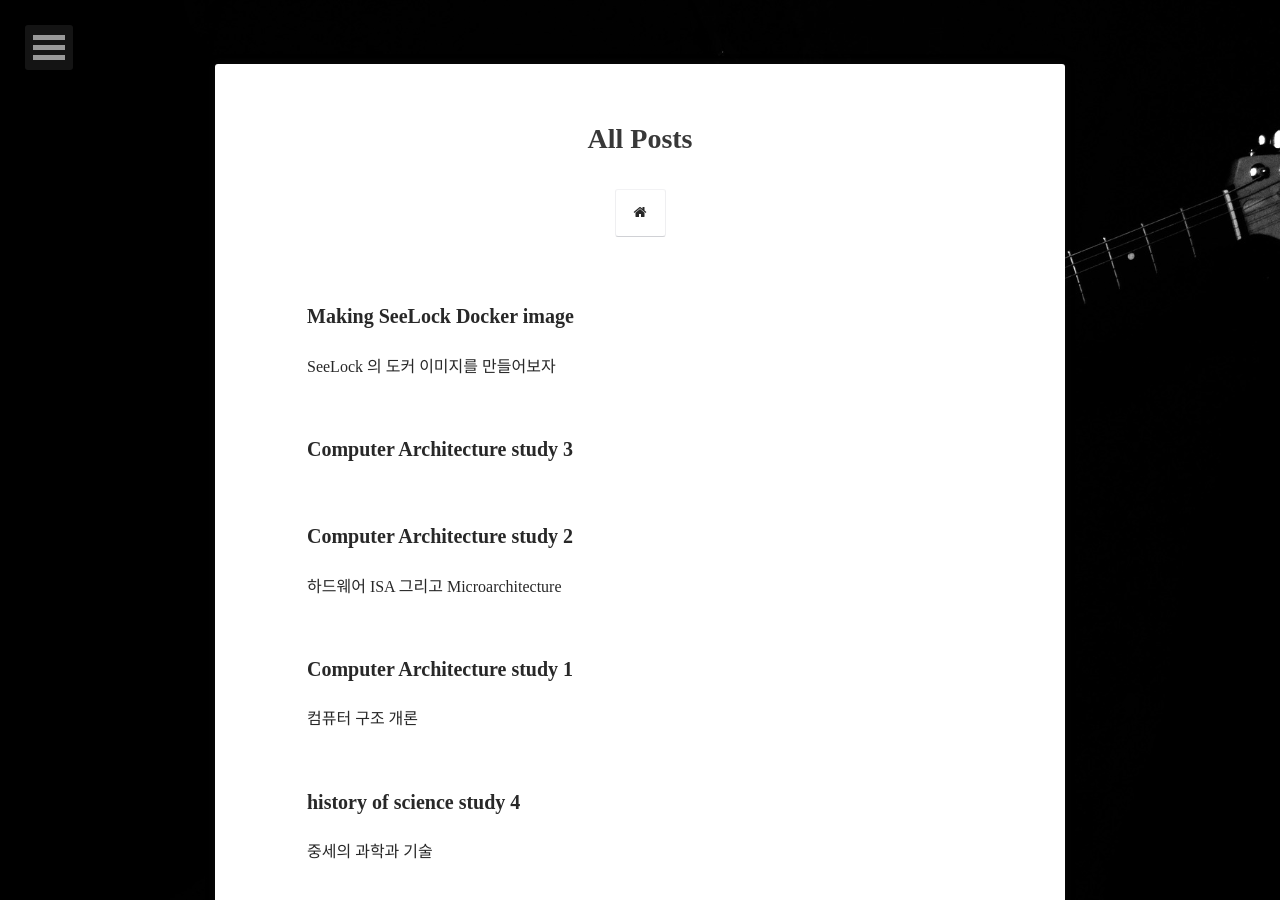
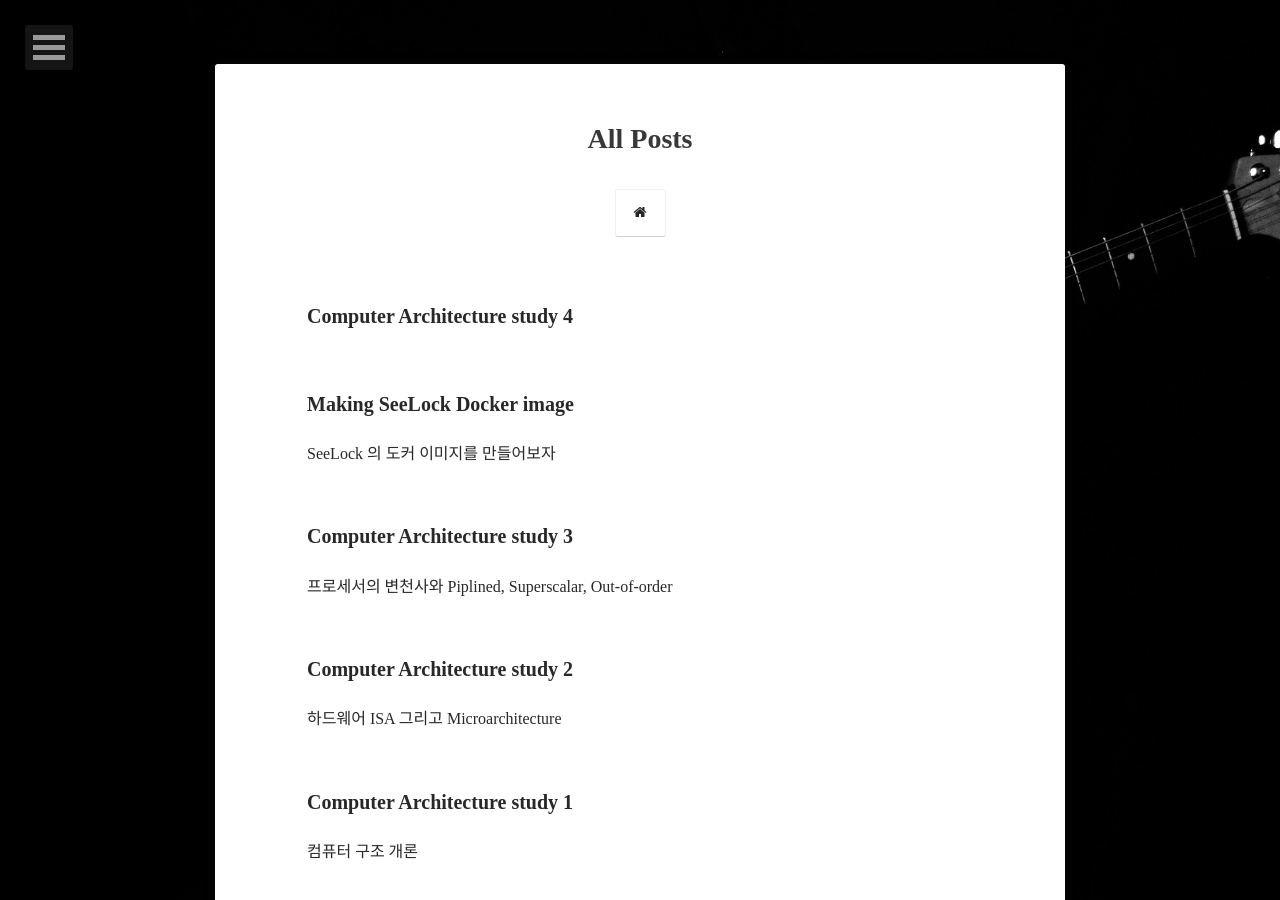
Before and after one commit to siloFoX/siloFoX.github.io, a Jekyll site: the page built from posts/index.md, in a window 1280 px wide and 900 px high. Built offline with Jekyll 4.4.1, drawn with Linux system fonts in a browser that asks for light colours; part of the change alters nothing that is shown.

Commit message:
Post CA study 4 compelete

```diff
--- a/_posts/2020-05-17-computer-architecture-study-3.md
+++ b/_posts/2020-05-17-computer-architecture-study-3.md
@@ -2,7 +2,7 @@
 layout: post
 title:  "Computer Architecture study 3"
 date:   2020-05-17
-excerpt: ""
+excerpt: "프로세서의 변천사와 Piplined, Superscalar, Out-of-order"
 tag:
 - computer architecture
 - 컴퓨터 구조
--- /dev/null
+++ b/_posts/2020-05-20-computer-architecture-study-4.md
@@ -0,0 +1,110 @@
+---
+layout: post
+title:  "Computer Architecture study 4"
+date:   2020-05-20
+excerpt: ""
+tag:
+- computer architecture
+- 컴퓨터 구조
+- 조합회로
+- MUX
+- Decoder
+- Clock
+-
+- blog
+- silofox
+comments: true
+feature: https://github.com/siloFoX/siloFoX.github.io/blob/master/images/computer-architecture/computer-architecture-feature.jpg?raw=true
+---
+
+2020-03-25 Lecture 2-1
+
+# 논리회로 복습
+
+## 조합회로
+
+<b>Instruction Memory, Data Memory, ALU, Adder, Registers 그리고 MUX (multiplexer)</b><br>
+앞에 4개는 그냥 그런가보다 하면 될 것 같은데 뒤에 2개는 좀 명확하게 짚어야 할 것 같다.
+
+2-to-1 MUX 는 S의 값이 0이면 A를 S 값이 1이면 B를 출력하는 블록이다.<br>
+A와 B는 각각 독립적으로 0이나 1일 수 있는 값이다.<br>
+한 마디로 Data selector 라고 할 수 있겠다.
+
+MUX 는 왜 필요할까?
+
+두 개의 32-bit register 인 A, B<br>
+그리고 32-bit adder 가 있다고 가정해보자.
+
+어떤 경우에는 A+4 를 다른 경우에는 B+4 를 수행해야한다면 어떻게 구성해야 할까?
+
+Adder 는 두 개의 32-bit 입력을 받아서 32-bit 의 출력을 만드는 기능을 수행하는 조합회로이다.<br>
+그러므로 Adder 의 하나의 입력에 4를 넣고,<br>
+다른 곳에는 A 와 B 를 MUX 로 연결하고 S 값으로 둘 중에 하나를 선택하고<br>
+MUX 의 출력값을 Adder 에 연결하면 되는 것이다.
+
+<br>
+
+교재의 4.11 에서 ALU 앞에있는 MUX 가 이것과 유사하다.<br>
+<b>ALUSrc</b> 가 S의 기능과 같은 것이다.
+
+MUX 는 회로의 공유가 가능하도록 한다.<br>
+Bus 구성에 사용된다.<br>
+당연히 동시에 사용하는 것은 불가능하다.
+
+Time multiplexing 이라면 스위치를 통해서 시간적으로 교환되는 것이 가능하다.<br>
+
+ALUSrc 는 제어장치에서(Control 에서) 생성하며 datapath 에 공급하는 것으로<br>
+나중에 Control 설계시 출력 중에 하나가 된다.
+
+<b>Decoder</b> 도 중요하다.
+
+Decoder 는 n 개의 input 과 2^n 개의 output 을 가지는 회로이다.<br>
+입력이 A1A0 = 10 이라면 나오는 결과는 0100 이 될 것이다.<br>
+
+어떤 부분에서 필요한 것인지는 이미 알고있을 것이다.
+컴퓨터 구조에서 decoder 가 필요한 구성요소는 무었일까?
+바로 메모리이다.
+
+<br>
+
+## 순차회로
+
+드디어 기억소자가 등장한다.<br>
+중요한 것 2가지만 기억하면 된다.
+
+바로 <b>Register file</b> 과 <b>Clocking</b> 이다.
+
+Register file 은 array of registers 라고 볼 수 있다.<br>
+당연히 address decoder 를 내장하고 있다.<br>
+그 decoder 에 한 register 를 선택할 수 있게 비트를 넣어주면(Data in 으로 들어가게 된다.)<br>
+Data out 에 그 register 값에 해당하는 bit(register 가 2-bit 라든지)들이 출력되게 된다.<br>
+
+물론 실제로는 이렇게 단순하진 않고,<br>
+register 두개를 동시에 읽으면서 1개의 register 에 데이터 저장이 가능한 형태를 가진다.<br>
+추후에 자세한 설명이 나온다.
+
+<br>
+
+수업에서는 <b>edge-triggered clocking 을 사용한다.</b><br>
+register 의 상태변화가 clock 이 0 -> 1 로 변하는 그 순간에 발생한다.<br>
+그리고 그 이후에는 다음 0 -> 1 로 변하는 순간까지는 값을 유지한다.
+
+<b>Write control</b> 이 추가되면 어떨까?
+
+다른 건 다 똑같지만 값을 저장하는 순간에는 Write control 이 1인 경우로 제한된다.<br>
+
+교재에서 <b>PC(Program Counter)</b>라는 register 를 예시로 비교해보자.<br>
+그림 4.19 에는 위에서 내려오는 선이 없지만 4.60에는 <b>PCWrite</b> 라는 제어선이 있다.<br>
+이는 4.19 에서는 clock cycle 를 계속 하지만, 4.60 에서는 PCWrite 가 1이 아니면 그 상태를 유지한다.
+
+4장의 그림에서 제어신호가 명시되어 있지 않은 register 는 매 clock cycle 마다 쓰기가 실행된다고 가정하면 될 것 같다.<br>
+(그나저나 Hazard detection unit 이라 설마 piplined 에서 Hazard?)
+
+Clock 의 주기는 longest delay 로 결정된다.<br>
+예를 들어 register 에서 피연산자를 받아서, adder 에서 더한 뒤에(10^-6s 소요된다는 가정)<br>
+그 결과를 register 에 저장하면 1MHz 이상의 clock 은 사용할 수 없다.<br>
+
+계산결과가 나오기 전에 clock edge 를 만난다면 잘못된 값이 저장될 테니까 말이다.<br>
+다시 말해서 소요시간보다 빠른 주기를 가지는 clock 은 사용할 수 없다는 것이다.
+
+다음 시간에는 DRAM 에 대해 간단히 소개해보도록 하겠다.
```
